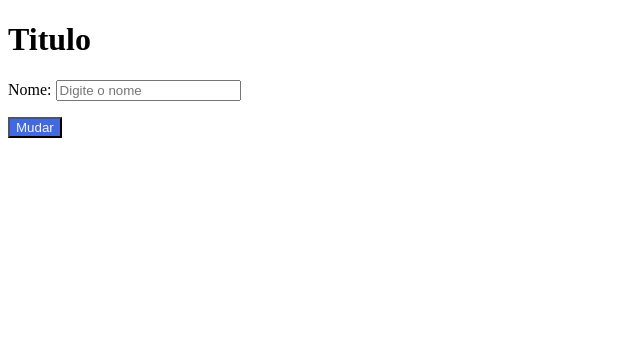
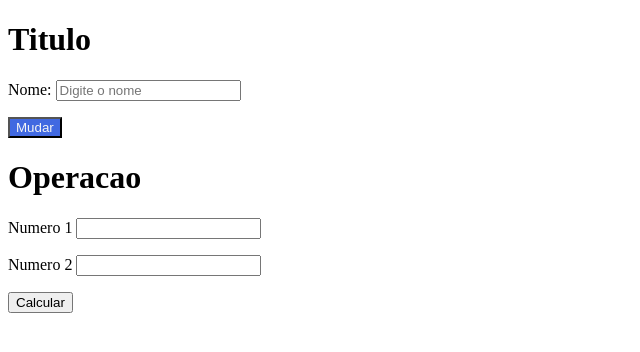
Before and after one commit to luyz-gusta/Projeto1-WebDevelopment-FIAP, a plain HTML site: page index.html in a window 1280 px wide. Shown: the whole page, without its empty margins (0-640 px from the left). Drawn offline with Linux system fonts and the light colour scheme.

Commit message:
criando uma operação HTML

```diff
--- a/index.html
+++ b/index.html
@@ -1,17 +1,34 @@
 <!DOCTYPE html>
 <html lang="pt-br">
+
 <head>
     <meta charset="UTF-8">
     <meta name="viewport" content="width=device-width, initial-scale=1.0">
     <link rel="stylesheet" href="./css/style.css">
     <title>Projeto 1</title>
 </head>
+
 <body>
     <h1 id="idTitulo">Titulo</h1>
     <p>
         Nome: <input type="text" placeholder="Digite o nome" id="idNome">
     </p>
     <button onclick="mudar()">Mudar</button>
+
+    <h1>Operacao</h1>
+    <p>
+        <label for="numero1">Numero 1</label>
+        <input type="text" name="numero1" id="num1">
+    </p>
+
+    <p>
+        <label for="numero2">Numero 2</label>
+        <input type="text" name="numero2" id="num2">
+    </p>
+    <input type="submit" value="Calcular" id="calc" onclick="calcular()">
+    <p id="resultado"></p>
+
     <script src="script.js"></script>
 </body>
+
 </html>
```
